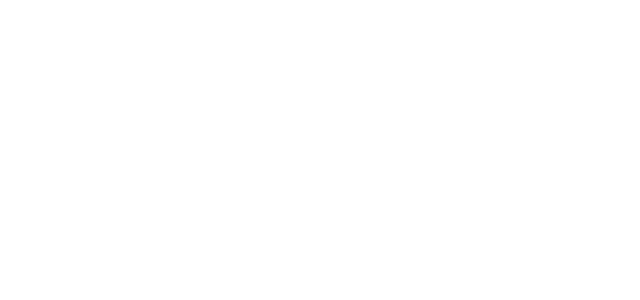
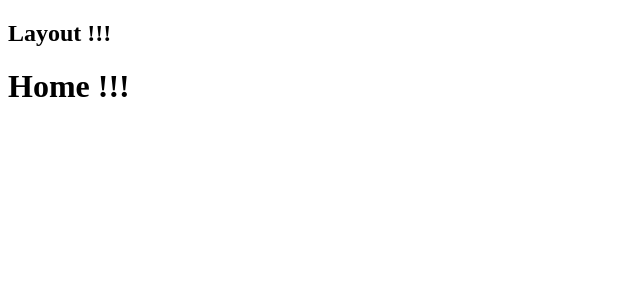
Before and after one commit to bohyeon7/twitter-reloaded, a React (Vite) app: page / in a window 1280 px wide. Shown: the top 300 px of the page, without its empty margins (0-640 px from the left). Built offline with nearby package versions, Linux system fonts and the light colour scheme.

Commit message:
router 기본

```diff
--- /dev/null
+++ b/src/components/layout.tsx
@@ -0,0 +1,12 @@
+import { Outlet } from "react-router-dom";
+
+export default function Layout() {
+  return (
+    <>
+      <h2>
+        Layout !!!
+      </h2>
+      <Outlet />
+    </>
+  )
+}
--- /dev/null
+++ b/src/routes/home.tsx
@@ -0,0 +1,7 @@
+export default function Home() {
+  return (
+    <>
+      <h1>Home !!!</h1>
+    </>
+  )
+}
--- /dev/null
+++ b/src/routes/profile.tsx
@@ -0,0 +1,7 @@
+export default function Profile() {
+  return (
+    <>
+      <h1>Profile !!!</h1>
+    </>
+  )
+}
```
Also changed, not shown: src/App.tsx (+23 -2 lines).
